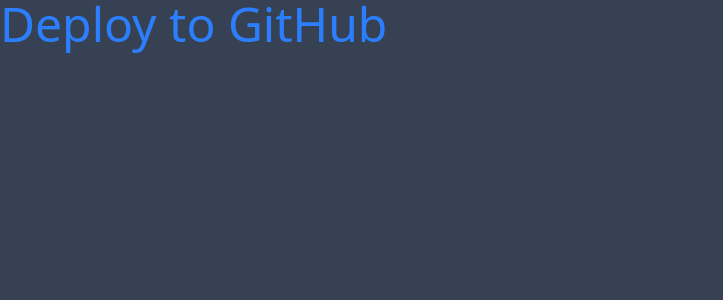
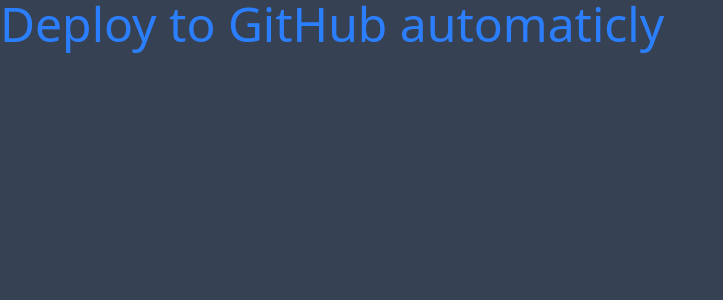
Before and after one commit to KirillStetsenko/on-track, a Vue app: page / in a window 1280 px wide. Shown: the top 300 px of the page, without its empty margins (0-723 px from the left). Built offline with nearby package versions, Linux system fonts and the light colour scheme.

Commit message:
deploy to vercel with github actions automaticly

```diff
--- a/src/App.vue
+++ b/src/App.vue
@@ -2,7 +2,7 @@
 
 <template>
   <div class="bg-gray-700 h-screen">
-    <h1 class="text-5xl text-blue-500">Deploy to GitHub</h1>
+    <h1 class="text-5xl text-blue-500">Deploy to GitHub automaticly</h1>
   </div>
 </template>
 
```
